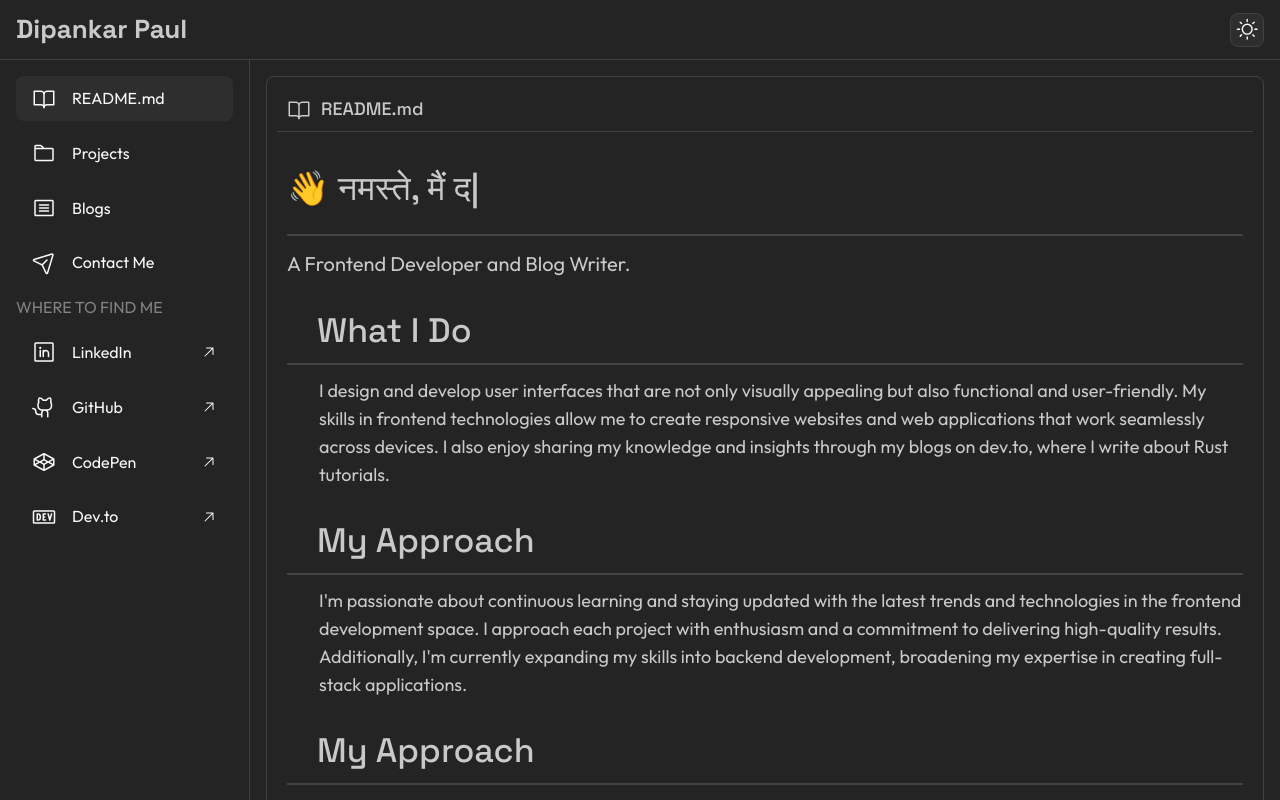
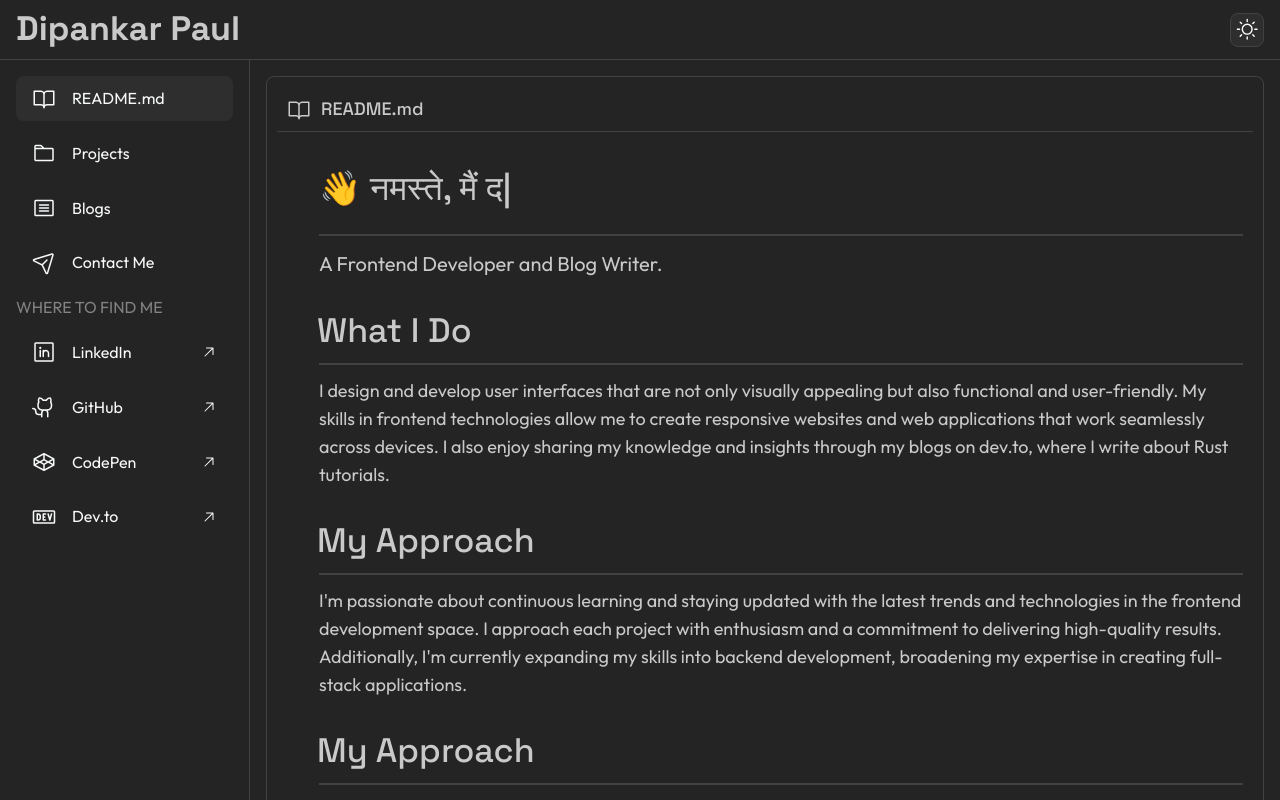
Before and after one commit to iamdipankarpaul/Dipankar-Paul-Portfolio-Website, a React (Vite) app: page / in a window 1280 px wide. Shown: the top 800 px of the page. Built offline with nearby package versions, Linux system fonts and the light colour scheme.

Commit message:
minor margin padding changes

```diff
--- a/src/layout/AppHeader.jsx
+++ b/src/layout/AppHeader.jsx
@@ -19,7 +19,7 @@ const AppHeader = ({ opened, toggleNavbar }) => {
 
   return (
     <Group h="100%" px="md" justify="space-between">
-      <Title fz={{ base: "h3", sm: "h2" }} fw="700">
+      <Title fz={{ base: "h2", sm: "h1" }} fw="700">
         Dipankar Paul
       </Title>
       <Group>
--- a/src/pages/readme/ReadmePage.jsx
+++ b/src/pages/readme/ReadmePage.jsx
@@ -19,9 +19,13 @@ const ReadmePage = () => {
       {/* body */}
       <Box py={{ base: "sm", sm: "md", md: "lg", lg: "xl" }} px="xs">
         <section aria-label="Readme header section">
-          <NameAnimation />
-          <Divider mb="sm" size="sm" />
-          <Text fz="xl">A Frontend Developer and Blog Writer.</Text>
+          <Box pl={{ base: 0, sm: "xl" }}>
+            <NameAnimation />
+          </Box>
+          <Box pl={{ base: 0, sm: "xl" }}>
+            <Divider mb="sm" size="sm" />
+            <Text fz="xl">A Frontend Developer and Blog Writer.</Text>
+          </Box>
         </section>
 
         <ReadmeSection
--- a/src/pages/readme/ReadmeSection.jsx
+++ b/src/pages/readme/ReadmeSection.jsx
@@ -7,8 +7,8 @@ const ReadmeSection = ({ titleText, bodyContent, skillList }) => {
     <section aria-label={`${titleText} section`} style={{ marginTop: "20px" }}>
       <Box>
         <SectionTitle text={titleText} />
-        <Divider size="sm" />
-        <Box pl={{ base: 0, sm: "xl" }} mt="sm">
+        <Box pl={{ base: 0, sm: "xl" }}>
+          <Divider size="sm" mb="sm" />
           {bodyContent && <Text fz="lg">{bodyContent}</Text>}
           {skillList && <SkillListSection skillList={skillList} />}
         </Box>
```
